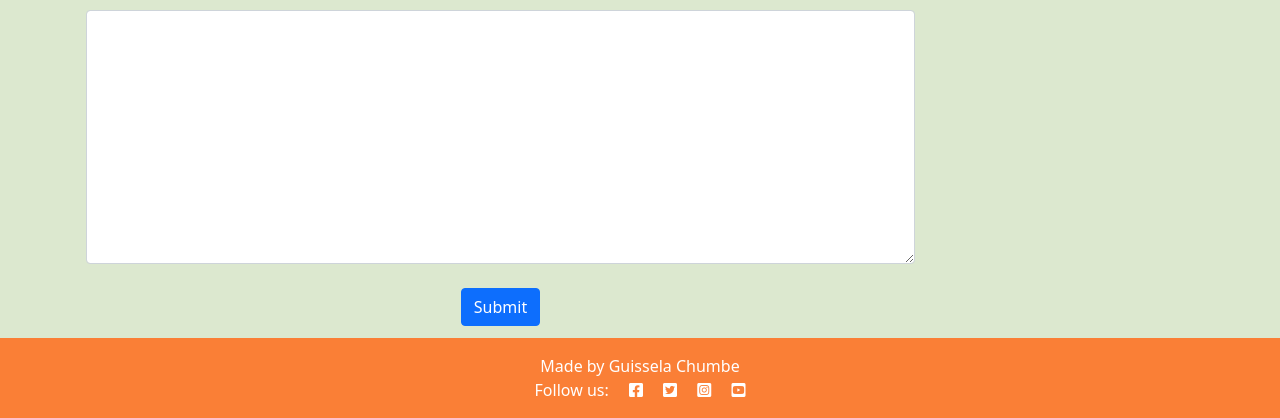
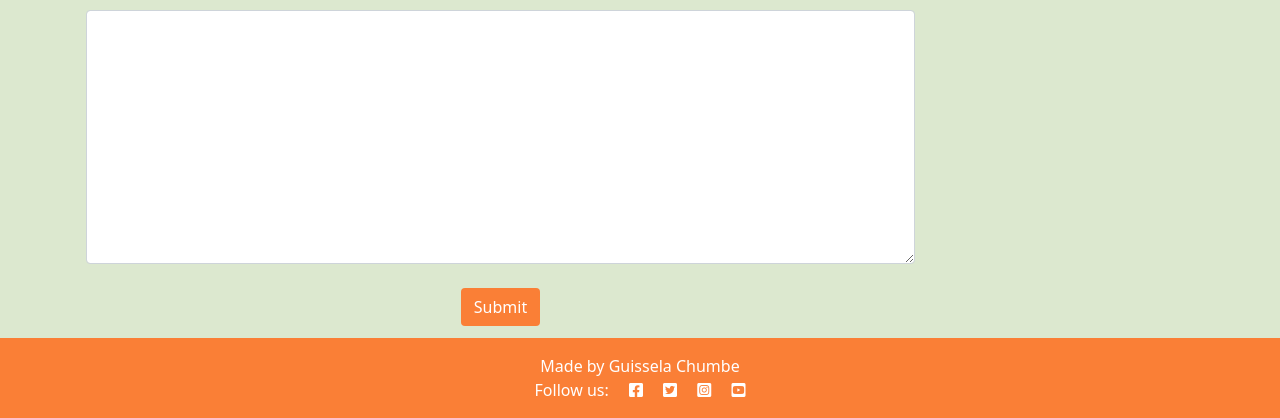
Before and after one commit to guisselacp/get-lost-peru, a Django app: page /blog/create/ in a window 1280 px wide. Shown: the part 760-1178 px from the top of the page. Run offline with Django 4.2, Linux system fonts and the light colour scheme; a user stored in the database is signed in; some libraries are stand-ins or nearby versions.

Commit message:
Add new folder with images

```diff
--- a/blog/forms.py
+++ b/blog/forms.py
@@ -1,6 +1,5 @@
 from django import forms
 from .models import Post, Comment
-from django_summernote.widgets import SummernoteWidget
 
 
 class PostForm(forms.ModelForm):
@@ -12,7 +11,6 @@ class PostForm(forms.ModelForm):
 
         widget = {
             "excerpt": forms.Textarea(attrs={"rows": 5}),
-            "content": SummernoteWidget(),
         }
 
         labels = {
@@ -28,8 +26,6 @@ class EditPostForm(forms.ModelForm):
     class Meta:
         model = Post
         fields = ['title', 'featured_image', 'excerpt', 'content']
-
-        #contents = forms.CharField(widget=RichTextWidget())
 
         widget = {
             "excerpt": forms.Textarea(attrs={"rows": 5}),
--- a/blog/templates/blog/blog_create.html
+++ b/blog/templates/blog/blog_create.html
@@ -12,8 +12,7 @@
         {% csrf_token %}
         {{ form|crispy }}
         <div class="text-center">
-            <button type="submit" class="btn btn-primary mt-2 mb-2">Submit</button>
-            <!--button type="submit" class="btn btn-custom-form mt-2">Submit</button-->
+            <button type="submit" class="btn btn-signup right mt-2 mb-2">Submit</button>
         </div>
     </form>
 </div>
--- a/getlostinperu/settings.py
+++ b/getlostinperu/settings.py
@@ -30,7 +30,7 @@ TEMPLATES_DIR = os.path.join(BASE_DIR, 'templates')
 # SECRET_KEY = 'django-insecure-b9dtx6b5uq1kp7-j$f+@acb%yg)71xjtwiqs@b_9pud5sl0_#b'
 SECRET_KEY = os.environ.get("SECRET_KEY")
 # SECURITY WARNING: don't run with debug turned on in production!
-DEBUG = True
+DEBUG = False
 
 ALLOWED_HOSTS = ['8000-guisselacp-getlostperu-lwk0p2iykik.ws.codeinstitute-ide.net','.herokuapp.com']
 
```
Also changed, not shown: documentation/final_views/color_blind_safe.png (added), documentation/final_views/colors.png (added).
